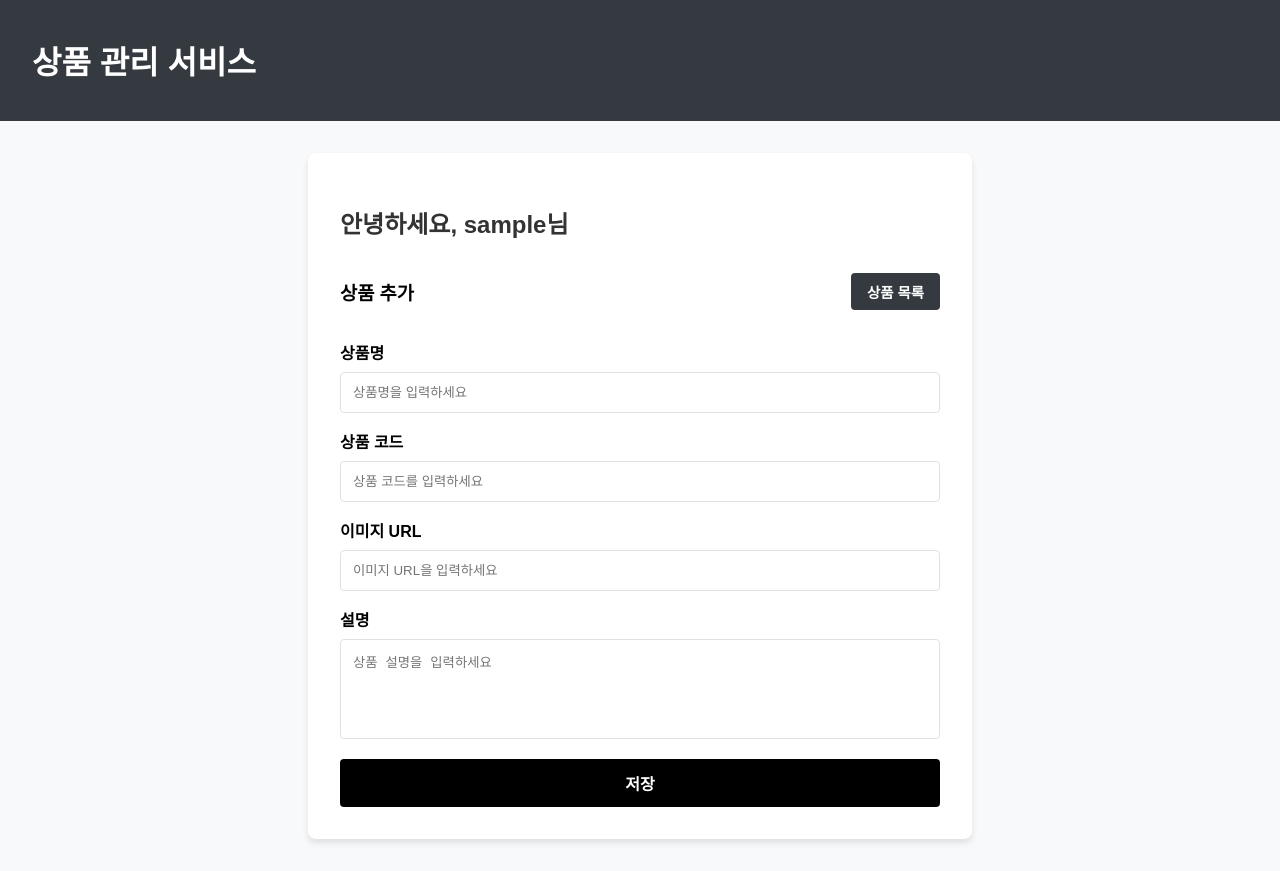
After one commit to Sulpring/manage, a Django app: template manage_main/templates/products/product_add.html in a window 1280 px wide. The commit adds this page. Run offline with Django 5.2, Linux system fonts and the light colour scheme; the template is opened without the code that fills it: most values are stand-ins (such as "Sample title", 1, 10 or a date in 2020).

```diff
--- a/manage_main/models.py
+++ b/manage_main/models.py
@@ -11,7 +11,7 @@ class User(models.Model):
 class Product(models.Model):
     user = models.ForeignKey(User, on_delete=models.CASCADE, related_name="products")  # User와의 관계
     name = models.CharField(max_length=255)  # 상품 이름
-    code = models.BigIntegerField()  # 상품 코드
+    code = models.CharField(max_length=255)  # 상품 코드
     img_url = models.URLField(max_length=200, blank=True, null=True)  # 이미지 URL
     human_text = models.CharField(max_length=255, blank=True, null=True)  # 사람이 작성한 텍스트
     ai_text = models.JSONField(blank=True, null=True)  # AI가 생성한 텍스트 (JSON 형식)
--- /dev/null
+++ b/manage_main/static/css/product_add.css
@@ -0,0 +1,89 @@
+body {
+    font-family: Arial, sans-serif;
+    margin: 0;
+    padding: 0;
+    background-color: #f8f9fa;
+}
+
+.navbar {
+    background-color: #343a40;
+    color: #fff;
+    padding: 1rem 2rem;
+    text-align: left;
+}
+
+.container {
+    max-width: 600px;
+    margin: 2rem auto;
+    background-color: #fff;
+    padding: 2rem;
+    border-radius: 8px;
+    box-shadow: 0 4px 6px rgba(0, 0, 0, 0.1);
+}
+
+h2 {
+    color: #333;
+}
+
+.product-header {
+    display: flex;
+    justify-content: space-between;
+    align-items: center;
+    margin-bottom: 1rem;
+}
+
+.back-button {
+    background-color: #343a40;
+    color: #fff;
+    padding: 0.5rem 1rem;
+    text-decoration: none;
+    border-radius: 4px;
+    font-size: 0.9rem;
+    font-weight: bold;
+}
+
+.back-button:hover {
+    background-color: #495057;
+}
+
+.product-form .form-group {
+    margin-bottom: 1rem;
+}
+
+.product-form .form-group label {
+    display: block;
+    margin-bottom: 0.5rem;
+    font-weight: bold;
+}
+
+.product-form .form-group input,
+.product-form .form-group textarea {
+    width: 100%;
+    padding: 0.75rem;
+    border: 1px solid #dee2e6;
+    border-radius: 4px;
+    box-sizing: border-box;
+}
+
+.product-form .form-group textarea {
+    resize: none;
+    height: 100px;
+}
+
+.save-button {
+    background-color: #000;
+    color: #fff;
+    padding: 0.75rem 1.5rem;
+    border: none;
+    border-radius: 4px;
+    cursor: pointer;
+    font-size: 1rem;
+    font-weight: bold;
+    display: block;
+    width: 100%;
+    text-align: center;
+}
+
+.save-button:hover {
+    background-color: #333;
+}
--- /dev/null
+++ b/manage_main/templates/products/product_add.html
@@ -0,0 +1,44 @@
+{% load static %}
+<!DOCTYPE html>
+<html lang="ko">
+<head>
+    <meta charset="UTF-8">
+    <meta name="viewport" content="width=device-width, initial-scale=1.0">
+    <title>상품 관리 서비스</title>
+    <link rel="stylesheet" href="{% static 'css/product_add.css' %}">
+</head>
+<body>
+    <header class="navbar">
+        <h1>상품 관리 서비스</h1>
+    </header>
+
+    <main class="container">
+        <h2>안녕하세요, {{ username }}님</h2>
+        <div class="product-header">
+            <h3>상품 추가</h3>
+            <a href="/" class="back-button">상품 목록</a>
+        </div>
+
+        <form method="POST" class="product-form" action="/manage/product/add/process/">
+            {% csrf_token %}
+            <div class="form-group">
+                <label for="name">상품명</label>
+                <input type="text" id="name" name="name" placeholder="상품명을 입력하세요" required>
+            </div>
+            <div class="form-group">
+                <label for="code">상품 코드</label>
+                <input type="text" id="code" name="code" placeholder="상품 코드를 입력하세요" required>
+            </div>
+            <div class="form-group">
+                <label for="img_url">이미지 URL</label>
+                <input type="url" id="img_url" name="img_url" placeholder="이미지 URL을 입력하세요">
+            </div>
+            <div class="form-group">
+                <label for="description">설명</label>
+                <textarea id="description" name="description" placeholder="상품 설명을 입력하세요"></textarea>
+            </div>
+            <button type="submit" class="save-button">저장</button>
+        </form>
+    </main>
+</body>
+</html>
--- a/manage_main/templates/products/product_list.html
+++ b/manage_main/templates/products/product_list.html
@@ -16,7 +16,7 @@
         <h2>안녕하세요, {{ username }}님</h2>
         <div class="product-header">
             <h3>상품 목록</h3>
-            <a href="/manage/" class="add-button">상품 추가</a>
+            <a href="/manage/product/add/" class="add-button">상품 추가</a>
         </div>
 
         <table class="product-table">
--- a/manage_main/urls.py
+++ b/manage_main/urls.py
@@ -4,18 +4,22 @@ from manage_main.views.user_views import (
     login_showing_view, # 로그인 템플릿 뷰
     login_process_view, # 로그인 처리 뷰
     register_showing_view, # 계정등록 템플릿 뷰
-    register_process_view # 계정등록 처리 뷰
+    register_process_view, # 계정등록 처리 뷰
 )
 from manage_main.views.product_view import (
-    product_list_showing_view, # 프로덕트 리스트 뷰
+    product_list_showing_view, # 프로덕트 리스트 템플릿 뷰
+    product_add_showing_view, # 프로덕트 추가 템플릿 뷰
+    product_add_process_view, # 프로덕트 추가 처리 뷰
 )
 
 urlpatterns = [
     path('', index_view, name='index'), # 초기화면
-    path('login/', login_showing_view), # 로그인 화면
+    path('login/', login_showing_view, name='login'), # 로그인 화면
     path('login/process/', login_process_view), # 로그인 처리
     path('register/', register_showing_view), # 계정등록 화면
     path('register/process/', register_process_view), # 계정등록 화면
 
-    path('product/list/', product_list_showing_view), # 프로덕트 리스트 화면
+    path('product/list/', product_list_showing_view, name='product_list'), # 프로덕트 리스트 화면
+    path('product/add/', product_add_showing_view), # 프로덕트 추가 화면
+    path('product/add/process/', product_add_process_view) # 프로덕트 추가 뷰
 ]
```
Also changed, not shown: manage_main/views/product_view.py (+61 -6 lines), db.sqlite3.
